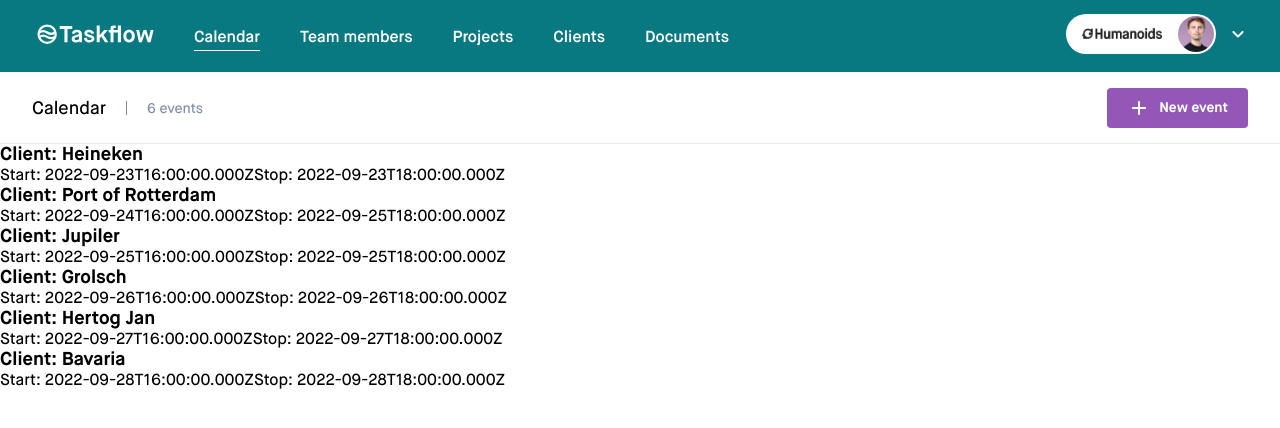
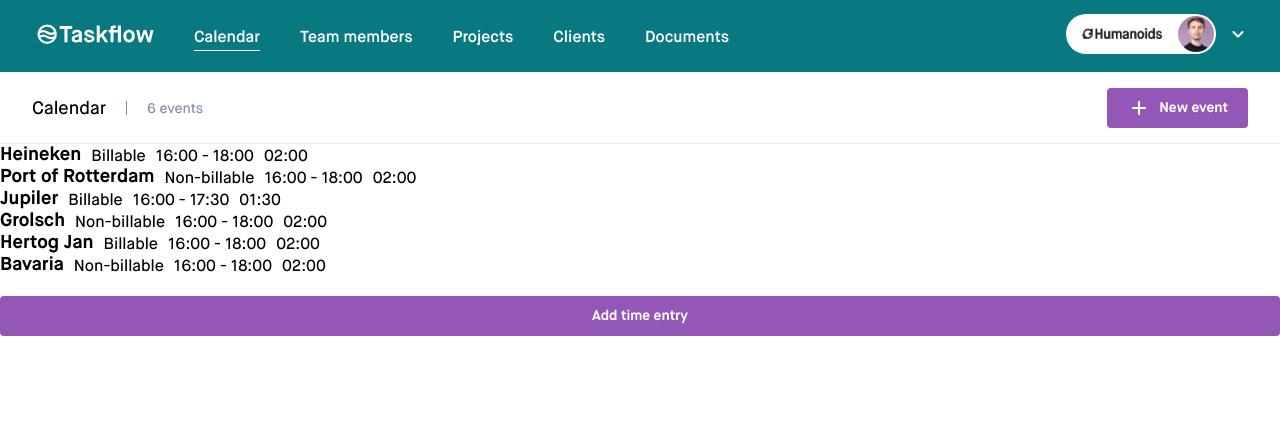
Before and after one commit to humanoidsbv/taskflow-jasper, a Next.js app: page / in a window 1280 px wide. Shown: the top 428 px of the page. Built offline with nearby package versions, Linux system fonts and the light colour scheme.

Commit message:
Logic of Date variables in TimeEntries

```diff
--- a/fixtures/timeEntries.ts
+++ b/fixtures/timeEntries.ts
@@ -3,36 +3,42 @@
         id: 1,
         client: 'Heineken',
         startTimestamp: '2022-09-23T16:00:00.000Z',
-        stopTimestamp: '2022-09-23T18:00:00.000Z'
+        stopTimestamp: '2022-09-23T18:00:00.000Z',
+        billable: true
     },
     {
         id: 2,
         client: 'Port of Rotterdam',
         startTimestamp: '2022-09-24T16:00:00.000Z',
-        stopTimestamp: '2022-09-25T18:00:00.000Z'
+        stopTimestamp: '2022-09-24T18:00:00.000Z',
+        billable: false
     },
     {
         id: 3,
         client: 'Jupiler',
         startTimestamp: '2022-09-25T16:00:00.000Z',
-        stopTimestamp: '2022-09-25T18:00:00.000Z'
+        stopTimestamp: '2022-09-25T17:30:00.000Z',
+        billable: true
     },
     {
         id: 4,
         client: 'Grolsch',
         startTimestamp: '2022-09-26T16:00:00.000Z',
-        stopTimestamp: '2022-09-26T18:00:00.000Z'
+        stopTimestamp: '2022-09-26T18:00:00.000Z',
+        billable: false
     },
     {
         id: 5,
         client: 'Hertog Jan',
         startTimestamp: '2022-09-27T16:00:00.000Z',
-        stopTimestamp: '2022-09-27T18:00:00.000Z'
+        stopTimestamp: '2022-09-27T18:00:00.000Z',
+        billable: true
     },
     {
         id: 6,
         client: 'Bavaria',
         startTimestamp: '2022-09-28T16:00:00.000Z',
-        stopTimestamp: '2022-09-28T18:00:00.000Z'
+        stopTimestamp: '2022-09-28T18:00:00.000Z',
+        billable: false
     },
 ];
--- a/src/components/time-entries/TimeEntries.tsx
+++ b/src/components/time-entries/TimeEntries.tsx
@@ -6,6 +6,7 @@
 import { TimeEntry } from "../time-entry/TimeEntry";
 
 import styles from "./TimeEntries.module.css";
+import { Button } from "../button/Button";
 
 interface TimeEntriesProps {
   timeEntriesData: typeof timeEntries;
@@ -14,13 +15,54 @@
 export const TimeEntries = ({ timeEntriesData }: TimeEntriesProps) => {
   const [timeEntries, setTimeEntries] = useState(timeEntriesData);
 
+  const addTimeEntry = () => {
+    setTimeEntries([
+      ...timeEntries,
+      {
+        id: timeEntries.length + 1,
+        client: "New Client",
+        startTimestamp: "2022-09-26T16:00:00.000Z",
+        stopTimestamp: "2022-09-26T18:00:00.000Z",
+        billable: true,
+      },
+    ]);
+  };
+
   return (
     <div className={styles.container}>
       <ul>
-        {timeEntries.map((timeEntry) => (
-          <TimeEntry timeEntry={timeEntry} key={timeEntry.id} />
-        ))}
+        {timeEntries.map((timeEntry) => {
+          const startDate = new Date(timeEntry.startTimestamp);
+          const stopDate = new Date(timeEntry.stopTimestamp);
+
+          const elapsedMs = stopDate.getTime() - startDate.getTime();
+          const elapsedMinutes = Math.floor(elapsedMs / (1000 * 60));
+          const hours = Math.floor(elapsedMinutes / 60);
+          const minutes = elapsedMinutes % 60;
+          const totalTime = `${hours.toString().padStart(2, "0")}:${minutes.toString().padStart(2, "0")}`;
+
+          const startDateString = startDate.toLocaleTimeString("nl-NL", {
+            hour: "2-digit",
+            minute: "2-digit",
+          });
+          const stopDateString = stopDate.toLocaleTimeString("nl-NL", {
+            hour: "2-digit",
+            minute: "2-digit",
+          });
+          const timeInterval = `${startDateString} - ${stopDateString}`;
+
+          return (
+            <TimeEntry
+              client={timeEntry.client}
+              billable={timeEntry.billable}
+              timeInterval={timeInterval}
+              totalTime={totalTime}
+              key={timeEntry.id}
+            />
+          );
+        })}
       </ul>
+      <Button onClick={addTimeEntry}>Add time entry</Button>
     </div>
   );
 };
--- a/src/components/time-entry/TimeEntry.module.css
+++ b/src/components/time-entry/TimeEntry.module.css
@@ -0,0 +1,4 @@
+.timeEntryTitle {
+    display: flex;
+    gap: 10px;
+}
--- a/src/components/time-entry/TimeEntry.tsx
+++ b/src/components/time-entry/TimeEntry.tsx
@@ -3,19 +3,26 @@
 import styles from "./TimeEntry.module.css";
 
 interface TimeEntryProps {
-  timeEntry: (typeof timeEntries)[number];
+  client: string;
+  billable: boolean;
+  timeInterval: string;
+  totalTime: string;
 }
 
-export const TimeEntry = ({ timeEntry }: TimeEntryProps) => {
-  const { client, startTimestamp, stopTimestamp } = timeEntry;
-
+export const TimeEntry = ({
+  client,
+  billable,
+  timeInterval,
+  totalTime,
+}: TimeEntryProps) => {
   return (
     <li className={styles.timeEntry}>
       <div className={styles.timeEntryHeader}>
         <div className={styles.timeEntryTitle}>
-          <h3>Client: {client}</h3>
-          <span>Start: {startTimestamp}</span>
-          <span>Stop: {stopTimestamp}</span>
+          <h3>{client}</h3>
+          <span>{billable ? "Billable" : "Non-billable"}</span>
+          <span>{timeInterval}</span>
+          <span>{totalTime}</span>
         </div>
       </div>
     </li>
```
